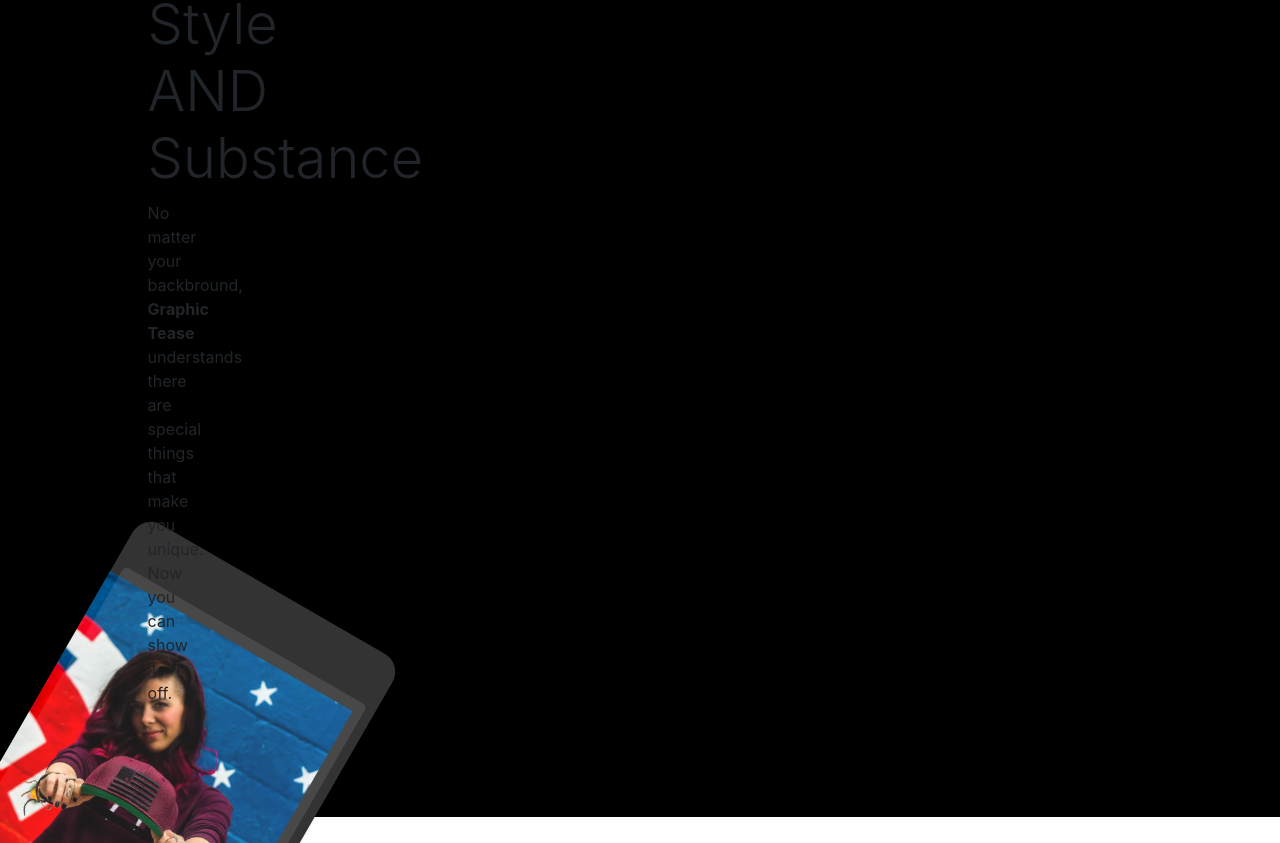
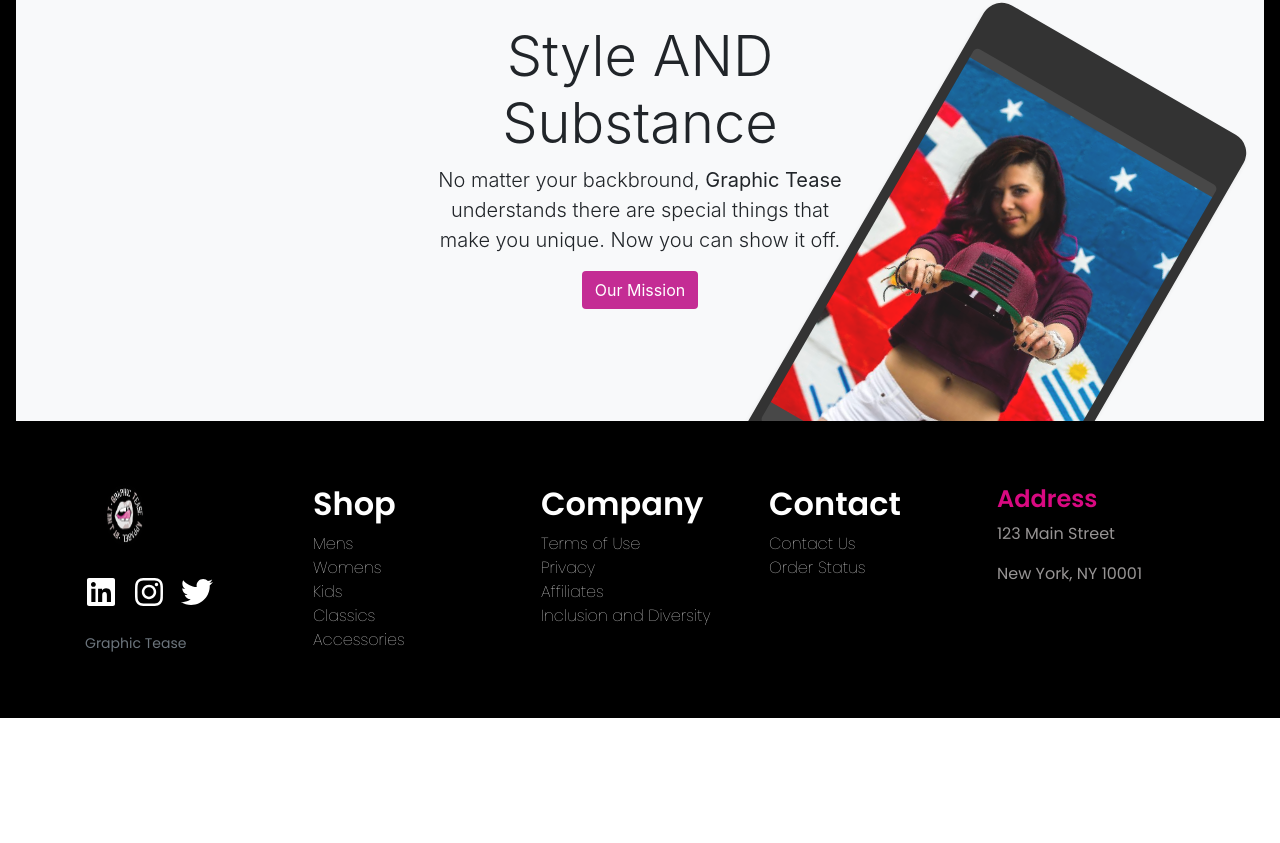
Before and after one commit to davefowler3/graphictease, a React (Create React App) app: page / in a window 1280 px wide. Shown: the part 2277-3120 px from the top of the page. After the commit the page ends 2995 px from the top, so only its background shows below. Built offline with nearby package versions, Linux system fonts and the light colour scheme.

Commit message:
Added footer

```diff
--- a/src/components/About.js
+++ b/src/components/About.js
@@ -24,4 +24,5 @@
     </div>
   );
 }
+
 export default About;
--- a/src/components/Banner.css
+++ b/src/components/Banner.css
@@ -23,6 +23,10 @@
   margin-top: 22%;
 }
 
+.banner .product-device .btn-primary {
+  color: var(--prim-color);
+}
+
 .banner .product-device::before {
   position: absolute;
   top: 10%;
@@ -33,4 +37,13 @@
   background-color: rgba(255, 255, 255, 0.1);
   border-radius: 5px;
 }
+
+.banner .btn {
+  background-color: var(--sec-color);
+  color: #fff;
+}
+
+.banner .btn:hover {
+  background-color: var(--tri-color);
+}
 /*# sourceMappingURL=Banner.css.map */
--- a/src/components/Banner.js
+++ b/src/components/Banner.js
@@ -3,27 +3,24 @@
 
 import jillHat from "../assets/images/jillwithhat.jpg";
 
-import { Container, Col, Row } from "react-bootstrap";
+import { Container } from "react-bootstrap";
 
 function Cards () {
 
   return (
     <div className="banner">
-      <Container fluid>
-        <Row>
-          <Col className="card-item col-md-3">
+      <Container fluid className="position-relative overflow-hidden p-3 m-md-3 text-center bg-light container-fluid">
               <div className="product-device shadow-sm d-md-block">
                 <div className="img"><img src={jillHat} alt="Model holding out hat"/></div>
               </div>
               <div className="col-md-5 p-lg-5 mx-auto my-5">
                   <h1 className="display-4 fw-normal">Style AND Substance</h1>
-                  <p>
+                  <p className="lead fw-normal">
                     No matter your backbround, <strong>Graphic Tease</strong> understands
                     there are special things that make you unique. Now you can show it off.
                   </p>
+                  <a className="btn" href="/">Our Mission</a>
               </div>
-          </Col>
-        </Row>
       </Container>
     </div>
   );
--- a/src/components/Banner.scss
+++ b/src/components/Banner.scss
@@ -17,6 +17,10 @@
             height: auto;
             margin-top: 22%;
         }
+
+        .btn-primary {
+            color: var(--prim-color);
+        }
     }
 
     .product-device::before {
@@ -29,4 +33,13 @@
         background-color: rgba(255, 255, 255, .1);
         border-radius: 5px;
     }
+
+    .btn {
+        background-color: var(--sec-color);
+        color: #fff;
+    }
+
+    .btn:hover {
+        background-color: var(--tri-color);
+    }
 }
--- /dev/null
+++ b/src/components/Footer.css
@@ -0,0 +1,45 @@
+.footer {
+  background: #000;
+  font-family: var(--ff-secondary);
+}
+
+.footer .social-icons {
+  background-color: #000;
+  font-size: 2rem;
+  color: #fff;
+  margin-top: 20px;
+  margin-bottom: 20px;
+}
+
+.footer .social-icons .fab {
+  padding-right: 0.5em;
+}
+
+.footer h5 {
+  color: #fff;
+  font-size: 2rem;
+  font-weight: 800;
+}
+
+.footer h6 {
+  color: var(--prim-color);
+  font-size: 1.5rem;
+  font-weight: 800;
+}
+
+.footer p {
+  color: #979494;
+  font-family: var(--ff-secondary);
+}
+
+.footer a {
+  color: #fff;
+  font-weight: 300;
+}
+
+.footer a:hover {
+  color: var(--sec-color);
+  font-weight: 800;
+  text-decoration: none;
+}
+/*# sourceMappingURL=Footer.css.map */
--- /dev/null
+++ b/src/components/Footer.js
@@ -0,0 +1,59 @@
+import React from 'react';
+import "./Footer.scss";
+
+import logo from "../assets/images/logo.png";
+import { FaLinkedin, FaInstagram, FaTwitter } from 'react-icons/fa'
+
+import { Container, Col, Row } from "react-bootstrap";
+
+function Footer() {
+    return (
+      <div className="footer">
+        <Container className="py-5">
+            <Row>
+                <Col className="col-12 col-md">
+                    <img className="logo" src={logo} width="60" height="60" alt="Graphic Tease logo"/>
+                    <div className="social-icons">
+                        <a href="/" target="blank" className="fab"><FaLinkedin /></a>
+                        <a href="/" target="blank" className="fab"><FaInstagram /></a>
+                        <a href="/" target="blank" className="fab"><FaTwitter /></a>
+                    </div>
+                    <small className="d-block mb-3 text-muted">Graphic Tease</small>
+                </Col>
+                <Col className="col-6 col-md">
+                    <h5>Shop</h5>
+                    <ul className="list-unstyled text-small">
+                        <li><a class="link-secondary" href="/">Mens</a></li>
+                        <li><a class="link-secondary" href="/">Womens</a></li>
+                        <li><a class="link-secondary" href="/">Kids</a></li>
+                        <li><a class="link-secondary" href="/">Classics</a></li>
+                        <li><a class="link-secondary" href="/">Accessories</a></li>
+                    </ul>
+                </Col>
+                <Col className="col-6 col-md">
+                    <h5>Company</h5>
+                    <ul className="list-unstyled text-small">
+                        <li><a class="link-secondary" href="/">Terms of Use</a></li>
+                        <li><a class="link-secondary" href="/">Privacy</a></li>
+                        <li><a class="link-secondary" href="/">Affiliates</a></li>
+                        <li><a class="link-secondary" href="/">Inclusion and Diversity</a></li>
+                    </ul>
+                </Col>
+                <Col className="col-6 col-md">
+                    <h5>Contact</h5>
+                    <ul className="list-unstyled text-small">
+                        <li><a class="link-secondary" href="/">Contact Us</a></li>
+                        <li><a class="link-secondary" href="/">Order Status</a></li>
+                    </ul>
+                </Col>
+                <Col className="contact col-6 col-md">
+                    <h6>Address</h6>
+                    <p>123 Main Street</p>
+                    <p>New York, NY 10001</p>
+                </Col>
+            </Row>
+        </Container>
+      </div>
+    );
+  }
+  export default Footer;
--- /dev/null
+++ b/src/components/Footer.scss
@@ -0,0 +1,44 @@
+.footer {
+    background: #000;
+    font-family: var(--ff-secondary);
+
+    .social-icons {
+        background-color: #000;
+        font-size: 2rem;
+        color: #fff;
+        margin-top: 20px;
+        margin-bottom: 20px;
+
+        .fab {
+            padding-right: 0.5em;
+        }
+    }
+
+    h5 {
+        color: #fff;
+        font-size: 2rem;
+        font-weight: 800;
+    }
+
+    h6 {
+        color: var(--prim-color);
+        font-size: 1.5rem;
+        font-weight: 800;
+    }
+
+    p {
+        color: rgb(151, 148, 148);
+        font-family: var(--ff-secondary);
+    }
+
+    a {
+        color: #fff;
+        font-weight: 300;
+
+        &:hover {
+            color: var(--sec-color);
+            font-weight: 800;
+            text-decoration: none;
+        }
+    }
+}
--- a/src/components/Home.js
+++ b/src/components/Home.js
@@ -7,6 +7,7 @@
 import About from './About';
 import Quote from './Quote';
 import Banner from './Banner';
+import Footer from './Footer';
 
 
 function Home() {
@@ -17,6 +18,7 @@
       <About />
       <Quote />
       <Banner />
+      <Footer />
     </>
   );
 }
```
Also changed, not shown: 2 other files (tests, documents, lock files or other folders).
